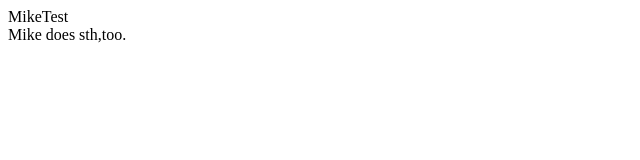
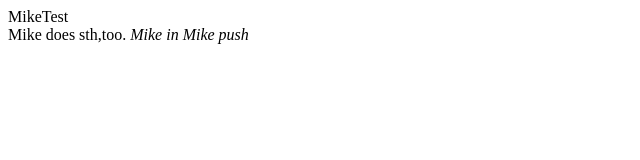
Before and after one commit to wangxueting1997/wxtTest, a plain HTML site: page MikeTest/index.html in a window 1280 px wide. Shown: the whole page, without its empty margins (0-640 px from the left). Drawn offline with Linux system fonts and the light colour scheme.

Commit message:
Mike in MikeBranch

```diff
--- a/MikeTest/index.html
+++ b/MikeTest/index.html
@@ -8,5 +8,6 @@
 <body>
     <div>MikeTest</div>
     <span>Mike does sth,too.</span>
+    <em>Mike in Mike push</em>
 </body>
 </html>
```
